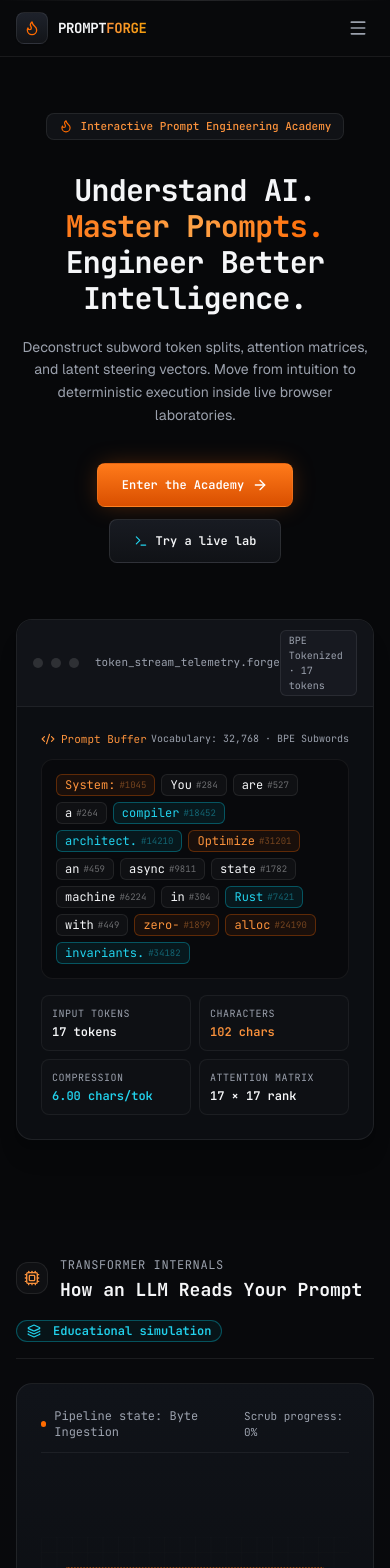
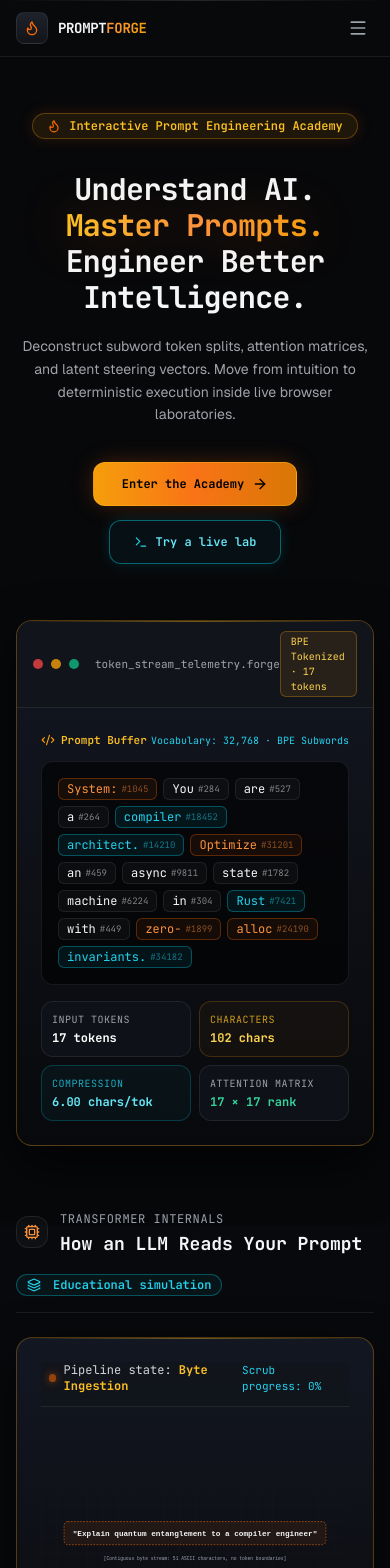
Before and after one commit to N-AVTEJ/Promptfordge, a Next.js app: page / in a window 390 px wide. Shown: the top 1568 px of the page. Built offline with nearby package versions, Linux system fonts and the light colour scheme.

Commit message:
fix(landing): restore full design, vibrant forge gradients, and SSR-safe rendering across all sections

```diff
--- a/components/landing/hero-section.tsx
+++ b/components/landing/hero-section.tsx
@@ -2,11 +2,9 @@
 
 import React, { useEffect, useRef, useState } from "react";
 import Link from "next/link";
-import { motion } from "framer-motion";
 import { Flame, Terminal, ArrowRight, Code2 } from "lucide-react";
 import { Button } from "@/components/ui/button";
 import { useReducedMotion } from "@/lib/motion/use-reduced-motion";
-import { fadeUpVariants, fadeUpReducedVariants } from "@/lib/motion";
 
 const STREAM_PROMPT =
   "System: You are a compiler architect. Optimize an async state machine in Rust with zero-alloc invariants.";
@@ -137,8 +135,6 @@ export function HeroSection() {
     };
   }, [prefersReduced]);
 
-  const activeVariant = prefersReduced ? fadeUpReducedVariants : fadeUpVariants;
-
   return (
     <section className="relative overflow-hidden pt-14 pb-20 sm:pt-24 sm:pb-32">
       {/* Precision hairline grid backdrop */}
@@ -147,21 +143,20 @@ export function HeroSection() {
         aria-hidden="true"
       />
 
-      {/* Subtle top illumination */}
+      {/* Ambient glowing forge backdrop */}
       <div
-        className="pointer-events-none absolute top-0 left-1/2 -z-10 h-72 w-[680px] -translate-x-1/2 bg-[radial-gradient(ellipse_at_top,rgba(255,107,0,0.08),transparent_70%)]"
+        className="pointer-events-none absolute top-0 left-1/2 -z-10 h-96 w-[900px] -translate-x-1/2 bg-[radial-gradient(ellipse_80%_60%_at_50%_-10%,rgba(255,107,0,0.22),transparent_70%)]"
+        aria-hidden="true"
+      />
+      <div
+        className="pointer-events-none absolute top-48 left-1/2 -z-10 h-64 w-[600px] -translate-x-1/2 bg-[radial-gradient(ellipse_60%_50%_at_50%_50%,rgba(0,229,255,0.08),transparent_70%)]"
         aria-hidden="true"
       />
 
       <div className="mx-auto max-w-7xl px-4 sm:px-6 lg:px-8">
-        <motion.div
-          variants={activeVariant}
-          initial="hidden"
-          animate="visible"
-          className="flex flex-col items-center text-center"
-        >
+        <div className="flex flex-col items-center text-center">
           {/* Technical Tag Eyebrow */}
-          <div className="inline-flex items-center gap-2 rounded-md border border-white/[0.08] bg-[#101216] px-3 py-1 font-mono text-[11px] font-medium text-ember-400">
+          <div className="inline-flex items-center gap-2 rounded-full border border-amber-500/30 bg-amber-500/10 px-3.5 py-1 font-mono text-xs font-semibold text-amber-400 shadow-[0_0_15px_rgba(255,107,0,0.15)]">
             <Flame className="h-3.5 w-3.5 text-ember-500" />
             <span>Interactive Prompt Engineering Academy</span>
           </div>
@@ -170,24 +165,24 @@ export function HeroSection() {
           <h1 className="mt-8 max-w-4xl font-mono text-3xl font-extrabold tracking-tight text-forge-text sm:text-5xl lg:text-6xl">
             Understand AI.
             <br />
-            <span className="bg-gradient-to-r from-[#FF7A1A] via-[#FFA347] to-[#FF6600] bg-clip-text text-transparent">
+            <span className="bg-gradient-to-r from-amber-400 via-orange-400 to-amber-500 bg-clip-text text-transparent drop-shadow-[0_0_25px_rgba(255,107,0,0.35)]">
               Master Prompts.
             </span>
             <br />
             <span className="text-forge-text">Engineer Better Intelligence.</span>
           </h1>
 
-          <p className="mt-5 max-w-2xl text-sm leading-relaxed text-forge-muted sm:text-base">
+          <p className="mt-5 max-w-2xl text-sm leading-relaxed text-zinc-400 sm:text-base">
             Deconstruct subword token splits, attention matrices, and latent steering vectors.
             Move from intuition to deterministic execution inside live browser laboratories.
           </p>
 
           {/* Primary CTA "Enter the Academy", secondary "Try a live lab" */}
-          <div className="mt-9 flex flex-wrap items-center justify-center gap-3">
+          <div className="mt-9 flex flex-wrap items-center justify-center gap-3.5">
             <Button
               asChild
               size="lg"
-              className="h-11 rounded-md border border-ember-400/30 bg-gradient-to-b from-[#FF7A1A] to-[#D94F00] px-6 font-mono text-xs font-semibold text-white shadow-[inset_0_1px_0_rgba(255,255,255,0.25)] hover:from-[#FF8A2E] hover:to-[#E65600] active:scale-[0.99]"
+              className="h-11 rounded-lg border border-amber-400/40 bg-gradient-to-r from-amber-500 via-orange-500 to-amber-600 px-7 font-mono text-xs font-bold text-black shadow-[0_0_25px_rgba(255,107,0,0.35)] hover:from-amber-400 hover:to-orange-500 hover:shadow-[0_0_35px_rgba(255,107,0,0.5)] transition-all active:scale-[0.99]"
             >
               <Link href="/academy" className="inline-flex items-center gap-2">
                 <span>Enter the Academy</span>
@@ -199,7 +194,7 @@ export function HeroSection() {
               asChild
               variant="outline"
               size="lg"
-              className="h-11 rounded-md border border-white/[0.1] bg-gradient-to-b from-[#181B22] to-[#101216] px-6 font-mono text-xs font-semibold text-forge-text hover:border-white/[0.2] hover:bg-[#1A1E26] hover:text-white"
+              className="h-11 rounded-lg border border-cyan-500/40 bg-cyan-950/20 px-6 font-mono text-xs font-semibold text-cyan-300 shadow-[0_0_15px_rgba(0,229,255,0.12)] hover:border-cyan-400 hover:bg-cyan-900/30 hover:text-white hover:shadow-[0_0_25px_rgba(0,229,255,0.25)] transition-all"
             >
               <Link href="/labs" className="inline-flex items-center gap-2">
                 <Terminal className="h-3.5 w-3.5 text-cyan-400" />
@@ -207,15 +202,10 @@ export function HeroSection() {
               </Link>
             </Button>
           </div>
-        </motion.div>
+        </div>
 
         {/* Live Token Streaming Terminal & Ambient Drift Field */}
-        <motion.div
-          variants={activeVariant}
-          initial="hidden"
-          animate="visible"
-          className="relative mx-auto mt-14 max-w-4xl sm:mt-18"
-        >
+        <div className="relative mx-auto mt-14 max-w-4xl sm:mt-18">
           {/* Ambient Canvas layer */}
           <canvas
             ref={canvasRef}
@@ -223,19 +213,19 @@ export function HeroSection() {
             className="pointer-events-none absolute inset-0 z-0 h-full w-full rounded-xl opacity-60"
           />
 
-          <div className="relative z-10 overflow-hidden rounded-xl border border-white/[0.08] bg-[#0C0E12] shadow-xl">
+          <div className="relative z-10 overflow-hidden rounded-xl border border-amber-500/30 bg-gradient-to-b from-[#131722] via-[#0E1016] to-[#08090C] shadow-[0_20px_50px_rgba(0,0,0,0.7)] before:pointer-events-none before:absolute before:inset-x-0 before:top-0 before:h-px before:bg-gradient-to-r before:from-transparent before:via-amber-400/40 before:to-transparent">
             {/* Terminal Header */}
-            <div className="flex items-center justify-between border-b border-white/[0.06] bg-[#111318] px-4 py-2.5">
+            <div className="flex items-center justify-between border-b border-white/[0.08] bg-[#11141B] px-4 py-2.5">
               <div className="flex items-center gap-2">
-                <span className="h-2.5 w-2.5 rounded-full bg-white/[0.12]" />
-                <span className="h-2.5 w-2.5 rounded-full bg-white/[0.12]" />
-                <span className="h-2.5 w-2.5 rounded-full bg-white/[0.12]" />
-                <span className="ml-2 font-mono text-[11px] text-forge-muted">
+                <span className="h-2.5 w-2.5 rounded-full bg-red-500/80" />
+                <span className="h-2.5 w-2.5 rounded-full bg-amber-500/80" />
+                <span className="h-2.5 w-2.5 rounded-full bg-emerald-500/80" />
+                <span className="ml-2 font-mono text-[11px] text-zinc-400">
                   token_stream_telemetry.forge
                 </span>
               </div>
               <div className="flex items-center gap-2">
-                <span className="rounded border border-white/[0.08] bg-[#171920] px-2 py-0.5 font-mono text-[10px] text-forge-muted">
+                <span className="rounded border border-amber-500/30 bg-amber-500/10 px-2.5 py-0.5 font-mono text-[10px] text-amber-300">
                   {isTokenized ? "BPE Tokenized · 17 tokens" : "Ingesting byte stream..."}
                 </span>
               </div>
@@ -243,32 +233,32 @@ export function HeroSection() {
 
             {/* Terminal Body */}
             <div className="p-6">
-              <div className="flex items-center justify-between font-mono text-[11px] text-forge-muted mb-3">
-                <span className="flex items-center gap-1.5 text-ember-400">
-                  <Code2 className="h-3.5 w-3.5" /> Prompt Buffer
+              <div className="flex items-center justify-between font-mono text-[11px] text-zinc-400 mb-3">
+                <span className="flex items-center gap-1.5 text-amber-400 font-semibold">
+                  <Code2 className="h-3.5 w-3.5 text-amber-500" /> Prompt Buffer
                 </span>
-                <span className="text-[10px] text-forge-muted">
+                <span className="text-[10px] font-mono text-cyan-400">
                   Vocabulary: 32,768 · BPE Subwords
                 </span>
               </div>
 
               {/* Streaming raw prompt vs split tokens */}
-              <div className="min-h-[80px] rounded-lg border border-white/[0.06] bg-[#08090C] p-3.5 font-mono text-xs leading-relaxed sm:text-sm">
+              <div className="min-h-[84px] rounded-lg border border-white/[0.08] bg-black/60 p-4 font-mono text-xs leading-relaxed sm:text-sm shadow-inner">
                 {!isTokenized ? (
-                  <p className="text-forge-text">
+                  <p className="text-zinc-200">
                     {STREAM_PROMPT.slice(0, typedChars)}
-                    <span className="inline-block h-3.5 w-1.5 bg-ember-500 align-middle ml-1" />
+                    <span className="inline-block h-3.5 w-1.5 bg-amber-400 align-middle ml-1 animate-pulse" />
                   </p>
                 ) : (
                   <div className="flex flex-wrap gap-1.5">
                     {STREAM_TOKENS.map((token, index) => (
                       <span
                         key={index}
-                        className={`inline-flex items-center rounded border px-2 py-0.5 text-xs font-mono transition-colors hover:border-white/[0.25] ${token.color}`}
+                        className={`inline-flex items-center rounded border px-2 py-0.5 text-xs font-mono transition-all hover:scale-105 ${token.color}`}
                         title={`Token ID: ${token.id}`}
                       >
                         {token.text}
-                        <span className="ml-1 text-[9px] opacity-40">#{token.id}</span>
+                        <span className="ml-1 text-[9px] opacity-50">#{token.id}</span>
                       </span>
                     ))}
                   </div>
@@ -277,26 +267,26 @@ export function HeroSection() {
 
               {/* Live Token Telemetry Footer */}
               <div className="mt-4 grid grid-cols-2 gap-2 sm:grid-cols-4 font-mono text-xs">
-                <div className="rounded-md border border-white/[0.06] bg-[#0E1014] p-2.5">
-                  <div className="text-[10px] text-forge-muted uppercase tracking-wider">Input Tokens</div>
-                  <div className="mt-0.5 font-semibold text-forge-text">17 tokens</div>
+                <div className="rounded-lg border border-white/[0.08] bg-[#0E1118] p-2.5">
+                  <div className="text-[10px] text-zinc-400 uppercase tracking-wider">Input Tokens</div>
+                  <div className="mt-0.5 font-bold text-white">17 tokens</div>
                 </div>
-                <div className="rounded-md border border-white/[0.06] bg-[#0E1014] p-2.5">
-                  <div className="text-[10px] text-forge-muted uppercase tracking-wider">Characters</div>
-                  <div className="mt-0.5 font-semibold text-ember-400">102 chars</div>
+                <div className="rounded-lg border border-amber-500/20 bg-amber-500/[0.04] p-2.5">
+                  <div className="text-[10px] text-amber-400/80 uppercase tracking-wider">Characters</div>
+                  <div className="mt-0.5 font-bold text-amber-300">102 chars</div>
                 </div>
-                <div className="rounded-md border border-white/[0.06] bg-[#0E1014] p-2.5">
-                  <div className="text-[10px] text-forge-muted uppercase tracking-wider">Compression</div>
-                  <div className="mt-0.5 font-semibold text-cyan-400">6.00 chars/tok</div>
+                <div className="rounded-lg border border-cyan-500/20 bg-cyan-500/[0.04] p-2.5">
+                  <div className="text-[10px] text-cyan-400/80 uppercase tracking-wider">Compression</div>
+                  <div className="mt-0.5 font-bold text-cyan-300">6.00 chars/tok</div>
                 </div>
-                <div className="rounded-md border border-white/[0.06] bg-[#0E1014] p-2.5">
-                  <div className="text-[10px] text-forge-muted uppercase tracking-wider">Attention Matrix</div>
-                  <div className="mt-0.5 font-semibold text-forge-text">17 × 17 rank</div>
+                <div className="rounded-lg border border-white/[0.08] bg-[#0E1118] p-2.5">
+                  <div className="text-[10px] text-zinc-400 uppercase tracking-wider">Attention Matrix</div>
+                  <div className="mt-0.5 font-bold text-emerald-400">17 × 17 rank</div>
                 </div>
               </div>
             </div>
           </div>
-        </motion.div>
+        </div>
       </div>
     </section>
   );
--- a/components/landing/pinned-story-section.tsx
+++ b/components/landing/pinned-story-section.tsx
@@ -133,7 +133,7 @@ export function PinnedStorySection() {
       ScrollTrigger.create({
         trigger: section,
         start: "top top",
-        end: "+=3200",
+        end: "+=2200",
         pin: pinTarget,
         pinSpacing: true,
         scrub: 0.8,
@@ -304,14 +304,14 @@ export function PinnedStorySection() {
           {/* Centerpiece Layout: Left Visualizer + Right Stage Caption Card */}
           <div className="grid gap-6 lg:grid-cols-12 lg:items-center">
             {/* Visualizer Frame (7 columns) */}
-            <div className="relative flex min-h-[380px] flex-col justify-between overflow-hidden rounded-xl border border-white/[0.08] bg-gradient-to-b from-[#101319] to-[#0A0C0F] p-6 sm:min-h-[440px] lg:col-span-7">
+            <div className="relative flex min-h-[380px] flex-col justify-between overflow-hidden rounded-xl border border-amber-500/30 bg-gradient-to-b from-[#131722] via-[#0E1016] to-[#08090C] p-6 shadow-[0_20px_50px_rgba(0,0,0,0.7)] sm:min-h-[440px] lg:col-span-7 before:pointer-events-none before:absolute before:inset-x-0 before:top-0 before:h-px before:bg-gradient-to-r before:from-transparent before:via-amber-400/40 before:to-transparent">
               {/* Top toolbar */}
-              <div className="flex items-center justify-between border-b border-white/[0.06] pb-3 font-mono text-xs">
-                <div className="flex items-center gap-2 text-forge-muted">
-                  <span className="h-1.5 w-1.5 rounded-full bg-ember-500" />
-                  <span>Pipeline state: {activeStage.name}</span>
+              <div className="flex items-center justify-between border-b border-white/[0.08] bg-[#11141B]/80 px-2 pb-3 font-mono text-xs">
+                <div className="flex items-center gap-2 text-zinc-300">
+                  <span className="h-2 w-2 rounded-full bg-ember-500 animate-pulse shadow-[0_0_8px_#ff6b00]" />
+                  <span>Pipeline state: <strong className="text-amber-400">{activeStage.name}</strong></span>
                 </div>
-                <div className="text-[11px] text-forge-muted">
+                <div className="text-[11px] font-mono text-cyan-400">
                   Scrub progress: {Math.round(scrollProgress * 100)}%
                 </div>
               </div>
@@ -700,17 +700,17 @@ export function PinnedStorySection() {
             </div>
 
             {/* Side Caption Card (5 columns) */}
-            <div className="relative flex flex-col justify-between rounded-xl border border-white/[0.08] bg-gradient-to-b from-[#12151B] to-[#0A0C0F] p-6 sm:p-8 lg:col-span-5 before:pointer-events-none before:absolute before:inset-x-0 before:top-0 before:h-px before:bg-gradient-to-r before:from-transparent before:via-white/[0.12] before:to-transparent">
+            <div className="relative flex flex-col justify-between rounded-xl border border-amber-500/30 bg-gradient-to-b from-[#131722] via-[#0E1016] to-[#08090C] p-6 shadow-[0_20px_50px_rgba(0,0,0,0.7)] sm:p-8 lg:col-span-5 before:pointer-events-none before:absolute before:inset-x-0 before:top-0 before:h-px before:bg-gradient-to-r before:from-transparent before:via-amber-400/40 before:to-transparent">
               <div>
                 {/* Stage Badge & Step Indicator */}
                 <div className="flex items-center justify-between">
                   <Badge
                     variant="outline"
-                    className="border-ember-500/30 bg-ember-500/5 font-mono text-xs text-ember-400"
+                    className="border-ember-500/50 bg-ember-500/10 font-mono text-xs text-amber-400 shadow-[0_0_10px_rgba(255,107,0,0.2)]"
                   >
                     {activeStage.badge} · {activeStage.name}
                   </Badge>
-                  <span className="font-mono text-xs text-zinc-500">
+                  <span className="font-mono text-xs text-cyan-400 font-bold">
                     {currentStageIdx + 1} / 5
                   </span>
                 </div>
--- a/components/landing/security-teaser-section.tsx
+++ b/components/landing/security-teaser-section.tsx
@@ -1,7 +1,6 @@
 "use client";
 
 import React, { useState } from "react";
-import { motion } from "framer-motion";
 import {
   ShieldCheck,
   Skull,
@@ -11,8 +10,6 @@ import {
 } from "lucide-react";
 import { Button } from "@/components/ui/button";
 import Link from "next/link";
-import { useReducedMotion } from "@/lib/motion/use-reduced-motion";
-import { fadeUpVariants, fadeUpReducedVariants } from "@/lib/motion";
 
 const RED_ATTACKS = [
   {
@@ -57,10 +54,7 @@ const BLUE_DEFENSES = [
 ];
 
 export function SecurityTeaserSection() {
-  const prefersReduced = useReducedMotion();
   const [isGlitched, setIsGlitched] = useState(false);
-
-  const activeVariant = prefersReduced ? fadeUpReducedVariants : fadeUpVariants;
 
   return (
     <section className="relative overflow-hidden py-20 sm:py-28 bg-[#08090C] border-t border-white/[0.06]">
@@ -95,34 +89,30 @@ export function SecurityTeaserSection() {
         {/* Split Grid */}
         <div className="mt-10 grid gap-6 lg:grid-cols-2">
           {/* RED TEAM: ADVERSARY */}
-          <motion.div
-            variants={activeVariant}
-            initial="hidden"
-            whileInView="visible"
-            viewport={{ once: true, margin: "-80px" }}
-            className={`relative flex flex-col justify-between rounded-xl border p-6 transition-colors duration-200 ${
+          <div
+            className={`relative flex flex-col justify-between rounded-xl border p-6 transition-all duration-300 ${
               isGlitched
-                ? "border-red-500/60 bg-[#12080A]"
-                : "border-red-500/25 bg-[#0C0E12] hover:border-red-500/40"
+                ? "border-red-500 bg-[#1A0A0E] shadow-[0_0_40px_rgba(239,68,68,0.3)]"
+                : "border-red-500/40 bg-gradient-to-b from-[#180C10] via-[#10070A] to-[#08090C] shadow-[0_0_30px_rgba(239,68,68,0.12)] hover:border-red-500/60"
             }`}
           >
             <div>
               {/* Card Header */}
-              <div className="flex items-center justify-between border-b border-red-500/15 pb-4">
+              <div className="flex items-center justify-between border-b border-red-500/20 pb-4">
                 <div className="flex items-center gap-2.5">
-                  <div className="flex h-8 w-8 items-center justify-center rounded-md border border-red-500/30 bg-red-500/[0.08] text-red-400">
+                  <div className="flex h-8 w-8 items-center justify-center rounded-md border border-red-500/40 bg-red-500/10 text-red-400 shadow-[0_0_10px_rgba(239,68,68,0.25)]">
                     <Skull className="h-4 w-4" />
                   </div>
                   <div>
-                    <span className="font-mono text-[10px] uppercase tracking-wider text-red-400 block">
+                    <span className="font-mono text-[10px] uppercase tracking-wider text-red-400 font-bold block">
                       Red Team · Offensive Vectors
                     </span>
-                    <h3 className="font-mono text-base font-semibold text-forge-text">
+                    <h3 className="font-mono text-base font-bold text-white">
                       Adversarial Exploitation
                     </h3>
                   </div>
                 </div>
-                <span className="rounded border border-red-500/30 bg-red-500/[0.08] px-2 py-0.5 font-mono text-[10px] text-red-400">
+                <span className="rounded border border-red-500/40 bg-red-500/15 px-2.5 py-0.5 font-mono text-[10px] text-red-300 font-bold">
                   Attack Surface
                 </span>
               </div>
@@ -162,33 +152,29 @@ export function SecurityTeaserSection() {
                 </Link>
               </Button>
             </div>
-          </motion.div>
+          </div>
 
           {/* BLUE TEAM: GUARDIAN */}
-          <motion.div
-            variants={activeVariant}
-            initial="hidden"
-            whileInView="visible"
-            viewport={{ once: true, margin: "-80px" }}
-            className="relative flex flex-col justify-between rounded-xl border border-cyan-500/25 bg-[#0C0E12] p-6 hover:border-cyan-500/40 transition-colors duration-200"
+          <div
+            className="relative flex flex-col justify-between rounded-xl border border-cyan-500/40 bg-gradient-to-b from-[#0C1824] via-[#071018] to-[#08090C] p-6 shadow-[0_0_30px_rgba(0,229,255,0.12)] hover:border-cyan-500/60 transition-all duration-300"
           >
             <div>
               {/* Card Header */}
-              <div className="flex items-center justify-between border-b border-cyan-500/15 pb-4">
+              <div className="flex items-center justify-between border-b border-cyan-500/20 pb-4">
                 <div className="flex items-center gap-2.5">
-                  <div className="flex h-8 w-8 items-center justify-center rounded-md border border-cyan-500/30 bg-cyan-500/[0.08] text-cyan-400">
+                  <div className="flex h-8 w-8 items-center justify-center rounded-md border border-cyan-500/40 bg-cyan-500/10 text-cyan-400 shadow-[0_0_10px_rgba(0,229,255,0.25)]">
                     <ShieldCheck className="h-4 w-4" />
                   </div>
                   <div>
-                    <span className="font-mono text-[10px] uppercase tracking-wider text-cyan-400 block">
+                    <span className="font-mono text-[10px] uppercase tracking-wider text-cyan-400 font-bold block">
                       Blue Team · Defense in Depth
                     </span>
-                    <h3 className="font-mono text-base font-semibold text-forge-text">
+                    <h3 className="font-mono text-base font-bold text-white">
                       Hardened Guardrails
                     </h3>
                   </div>
                 </div>
-                <span className="rounded border border-cyan-500/30 bg-cyan-500/[0.08] px-2 py-0.5 font-mono text-[10px] text-cyan-400">
+                <span className="rounded border border-cyan-500/40 bg-cyan-500/15 px-2.5 py-0.5 font-mono text-[10px] text-cyan-300 font-bold">
                   Zero Trust
                 </span>
               </div>
@@ -228,7 +214,7 @@ export function SecurityTeaserSection() {
                 </Link>
               </Button>
             </div>
-          </motion.div>
+          </div>
         </div>
       </div>
     </section>
```
Also changed, not shown: app/page.tsx (+5 -70 lines), components/landing/final-cta-section.tsx (+19 -14 lines), components/landing/modules-horizontal-section.tsx (+30 -15 lines), components/landing/split-comparison-section.tsx (+23 -25 lines), components/landing/technique-showcase-section.tsx (+44 -26 lines).
